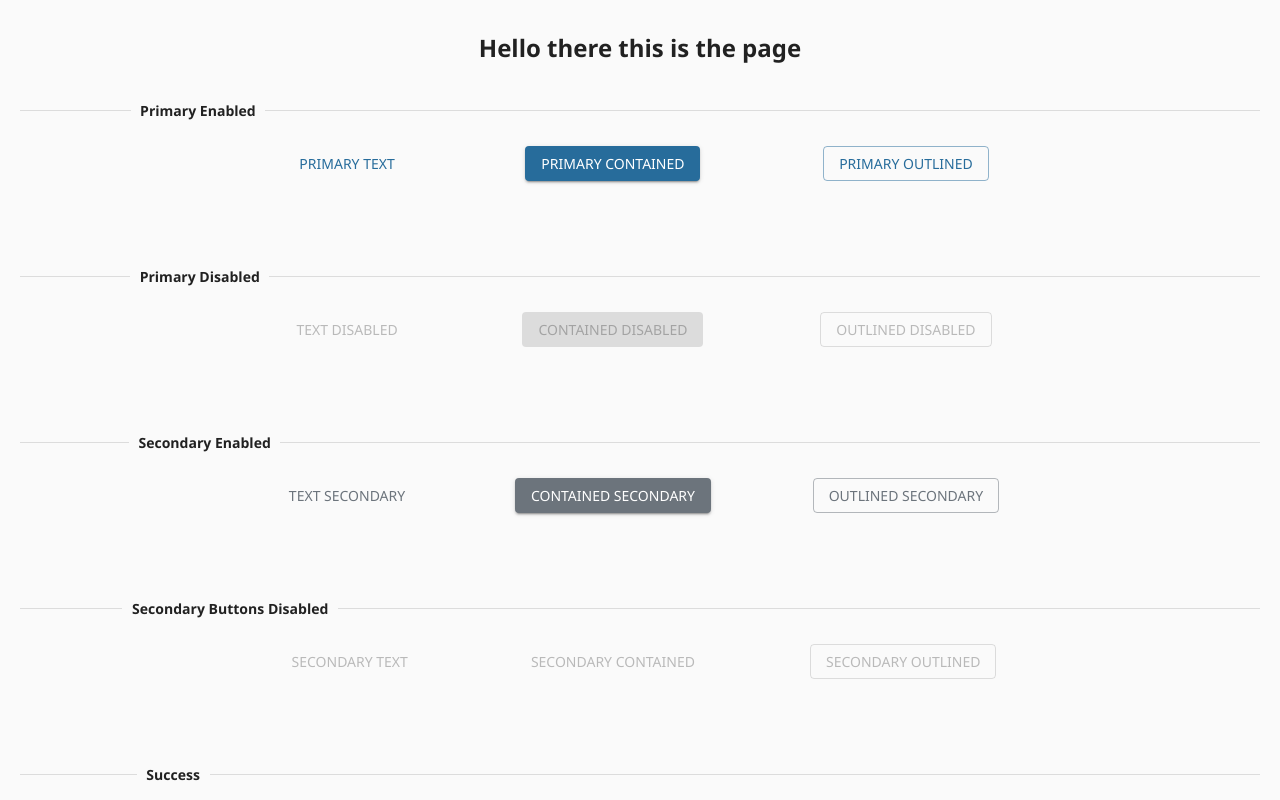
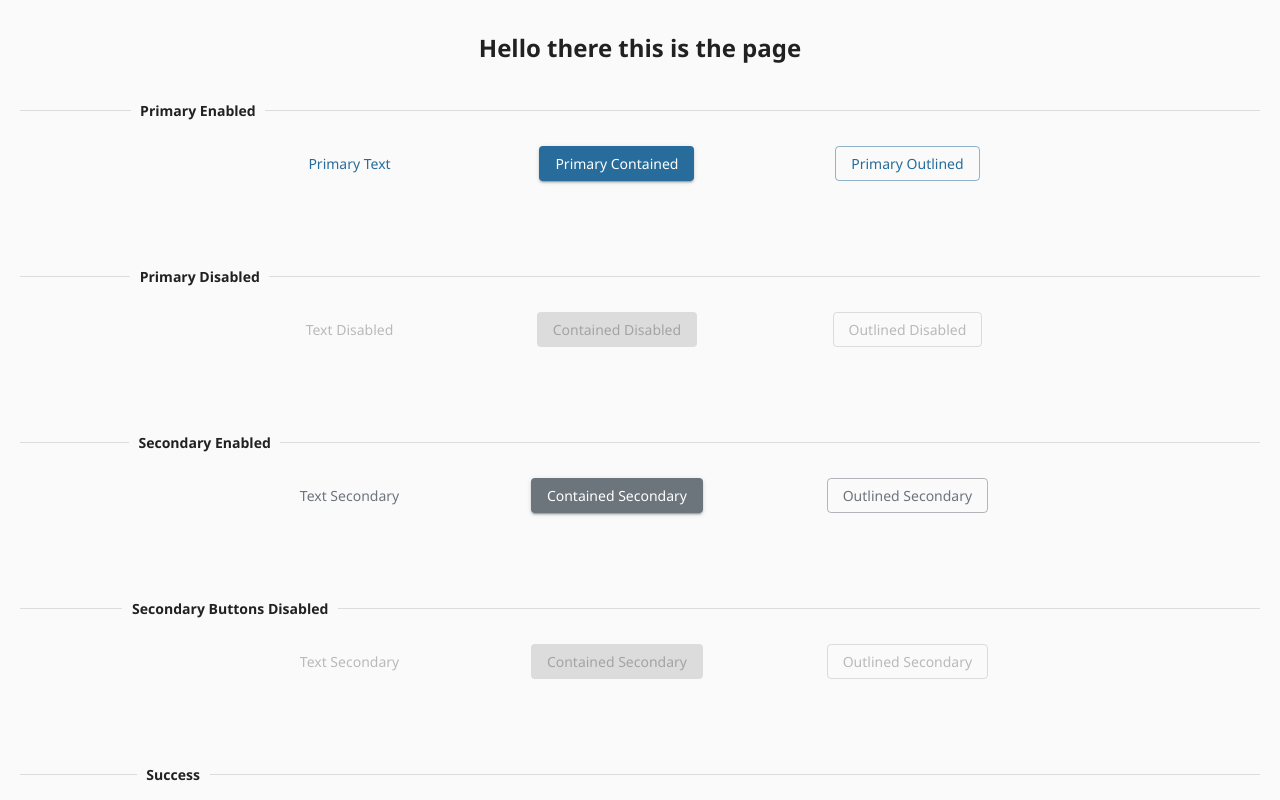
Before and after one commit to levisgaragegroupinc/MUI-zc, a React (Create React App) app in the folder zc-app/: page / in a window 1280 px wide. Shown: the top 800 px of the page. Built offline with nearby package versions, Linux system fonts and the light colour scheme.

Commit message:
added textdecoration override.

```diff
--- a/zc-app/src/App.js
+++ b/zc-app/src/App.js
@@ -43,6 +43,11 @@ const theme = createTheme({
       dark: "#205A81",
       // contrastText: "#FFF",
     },
+    // secondary: {
+    //   main: "#F4F4F4",
+    //   light: "#9DA2A8",
+    //   dark: "#222F3A",
+    // },
     secondary: {
       main: "#6C747C",
       light: "#9DA2A8",
@@ -222,6 +227,9 @@ const theme = createTheme({
       textTransform: "uppercase",
     },
   },
+  components: {
+    MuiButton: { styleOverrides: { root: { textTransform: "capitalize" } } },
+  },
 });
 
 function App() {
@@ -277,13 +285,13 @@ function App() {
           </Divider>
           <div className="myflexbox">
             <Button color="secondary" variant="text" disabled="true">
-              Secondary Text
+              Text Secondary
             </Button>
-            <Button color="secondary" varient="contained" disabled="true">
-              Secondary Contained
+            <Button color="secondary" variant="contained" disabled="true">
+              Contained Secondary
             </Button>
             <Button color="secondary" variant="outlined" disabled="true">
-              Secondary Outlined
+              Outlined Secondary
             </Button>
           </div>
 
```
